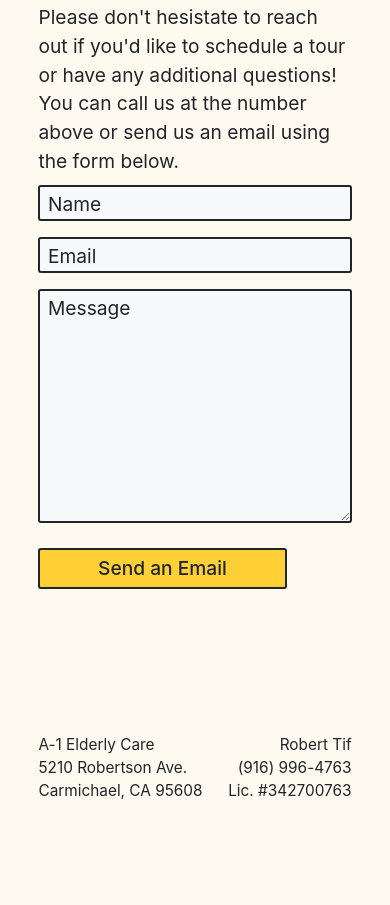
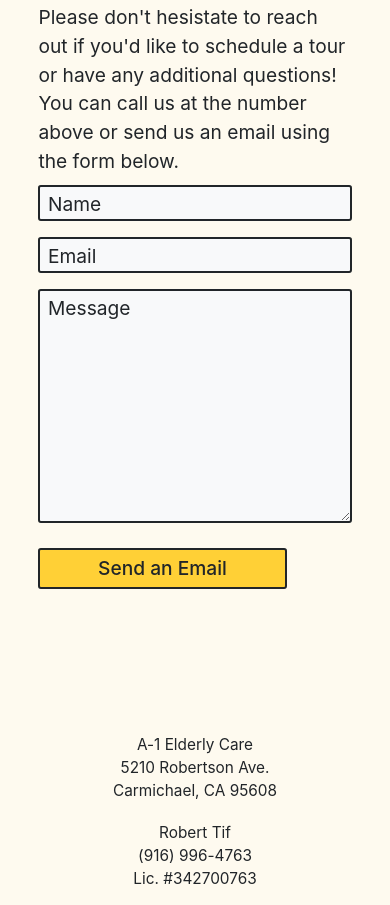
Before and after one commit to a1elderlycare/a1elderly.care, a plain HTML site: page index.html in a window 390 px wide. Shown: the part 2645-3550 px from the top of the page. Before the commit the page ends 3461 px from the top, so only its background shows below. Drawn offline with Linux system fonts and the light colour scheme.

Commit message:
fixes weird footer on mobile

```diff
--- a/styles/index.css
+++ b/styles/index.css
@@ -226,6 +226,18 @@ footer {
   margin-top: 4rem;
   width: 100%;
 }
-footer > *:last-child {
-  text-align: right;
+footer > p {
+  min-width: calc(170px - 0.5rem);
 }
+@media (min-width: calc(2 * 170px + 5rem)) {
+  footer > :last-child {
+    text-align: right;
+  }
+}
+@media (max-width: calc(2 * 170px + 5rem)) {
+  footer { justify-content: center; }
+
+  footer > p {
+    text-align: center;
+  }
+}
```
Also changed, not shown: 1 other file.
